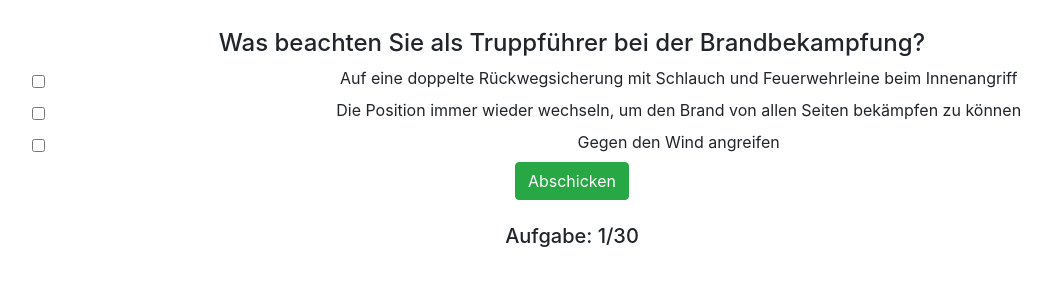
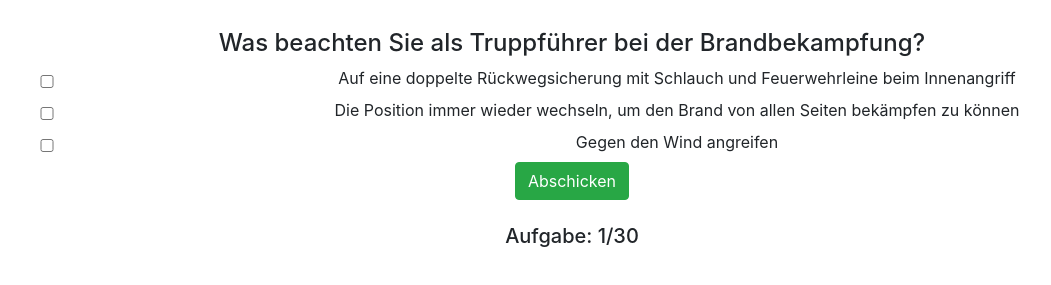
Before and after one commit to EasyGameProduction/feuerwehr2, a plain HTML site: page index.html in a window 1280 px wide. Shown: the part 123-408 px from the top of the page, without its empty margins (68-1119 px from the left). Drawn offline with nearby package versions, Linux system fonts and the light colour scheme; some packages are replaced by stand-ins of ours; a script that the page names is missing.

Commit message:
Update style.css

```diff
--- a/style.css
+++ b/style.css
@@ -5,3 +5,8 @@ body{
 .Ueberschrift{
     text-align: center;
 }
+
+#Content{
+    margin-left: 10px !important;
+    margin-right: 10px !important;
+}
```
